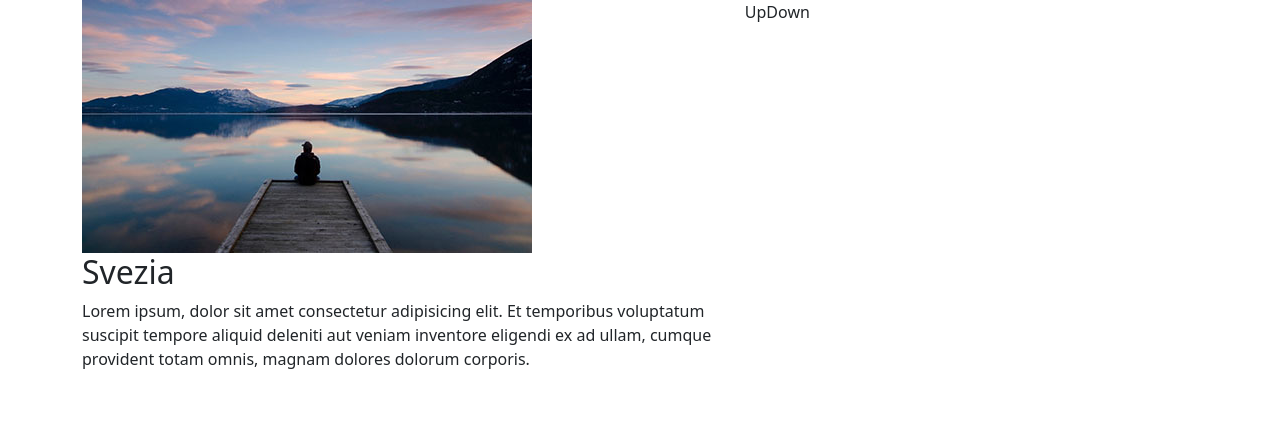
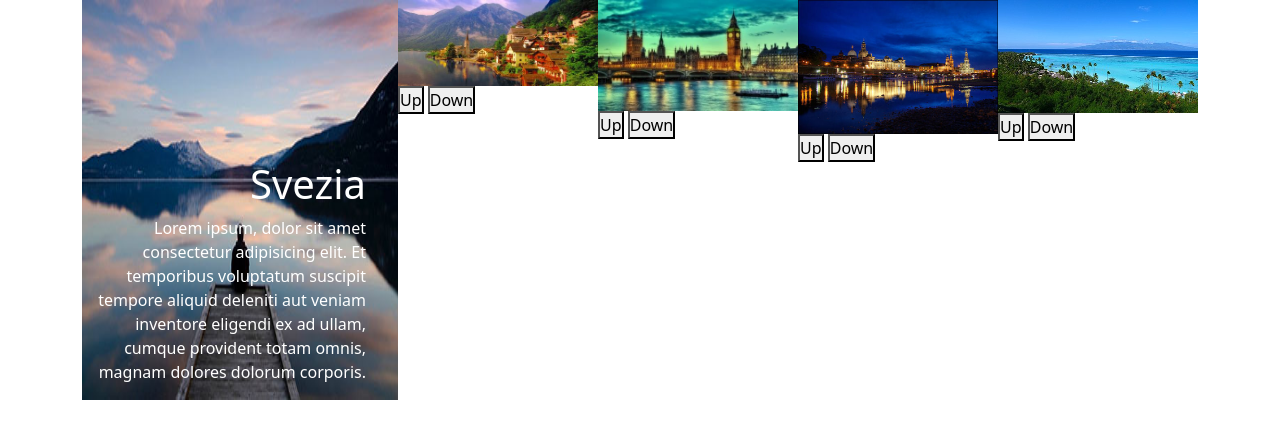
Before and after one commit to chry902/vue-slider, a plain HTML site: page index.html in a window 1280 px wide. Drawn offline with nearby package versions, Linux system fonts and the light colour scheme.

Commit message:
prove funzionamento bottoni

```diff
--- a/app.js
+++ b/app.js
@@ -38,11 +38,29 @@ const app = new Vue({
         ],
         counter: 0,
     },
+
+
+
     methods: {
-        slideUp() {
 
+        slideUp: function () {
+            this.counter--;
+            if (this.counter < 0) {
+                this.counter = this.slides.length - 1;
+            }
         },
-        sludeDown() { }
+
+
+        slideDown: function () {
+            this.counter++;
+            if (this.counter == this.slides.length) {
+                this.counter > 0;
+            }
+        },
+
+
+
+
     }
 
 })
--- a/index.html
+++ b/index.html
@@ -6,22 +6,38 @@
     <meta name="viewport" content="width=device-width, initial-scale=1.0">
     <title>Document</title>
     <link href="https://cdn.jsdelivr.net/npm/bootstrap@5.1.3/dist/css/bootstrap.min.css" rel="stylesheet" integrity="sha384-1BmE4kWBq78iYhFldvKuhfTAU6auU8tT94WrHftjDbrCEXSU1oBoqyl2QvZ6jIW3" crossorigin="anonymous">
-    <link rel="stylesheet" href="./stye.css">
+    <link rel="stylesheet" href="./style.css">
 </head>
 <body>
 
     <div id="app" class="container d-flex">
 
-        <div  class="preview">
-            <img :src=slides[counter].item>
-            <h2 >{{slides[counter].title}}</h2>
-            <p>{{slides[counter].text}}</p>
+        <div  class="preview position-relative d-flex justify-content-end">
+            <div class="text_container  position-absolute  ">
+                <h2 class="text-white fs-1">{{slides[counter].title}}</h2>
+                <p class="text-white fs-6">{{slides[counter].text}}</p>
+            </div>
+            <img :src="slides[counter].item">
         </div>
-        <button-counter>Up</button-counter>
-        <button-counter>Down</button-counter>
-        <div v-for="slide in slides" class="slide_container">
-            <img :src="slide.items" alt="">
-        </div>
+
+
+
+            <div v-if="counter != index" v-for="(slide, index) in slides" class="slide_container flex-column">
+                <img :src="slide.item" alt="">
+                <div>
+                    <button id="slideUp" @click="slideUp" >Up</button>
+                    <button id="slideDown" @click="slideDown">Down</button>
+                </div>
+
+            </div>
+
+
+
+
+
+
+
+
 
     </div>
 
--- a/stye.css
+++ /dev/null
@@ -1,4 +0,0 @@
-.slide_container{
-    width: 200px;
-    height: 100px;
-}
--- /dev/null
+++ b/style.css
@@ -0,0 +1,32 @@
+*{
+    box-sizing: border-box;
+    margin: 0;
+    padding: 0;
+}
+
+.slide_container{
+
+    height: calc (100% /5) ;
+}
+.preview{
+    width: 750px;
+    height: 400px;
+}
+.text_container{
+    bottom: 0;
+    right: 0;
+}
+.text_container> h2, p{
+    text-align: end;
+    padding-right: 2rem;
+}
+.preview>img{
+    width: 100%;
+}
+
+
+
+.slide_container>img{
+    width: 200px;
+
+}
```
